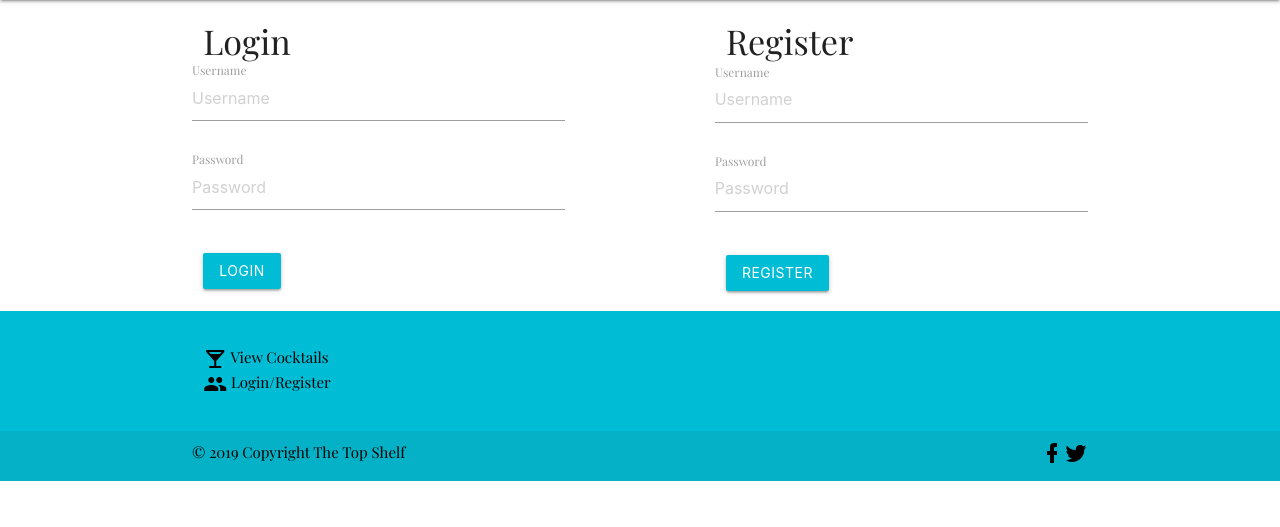
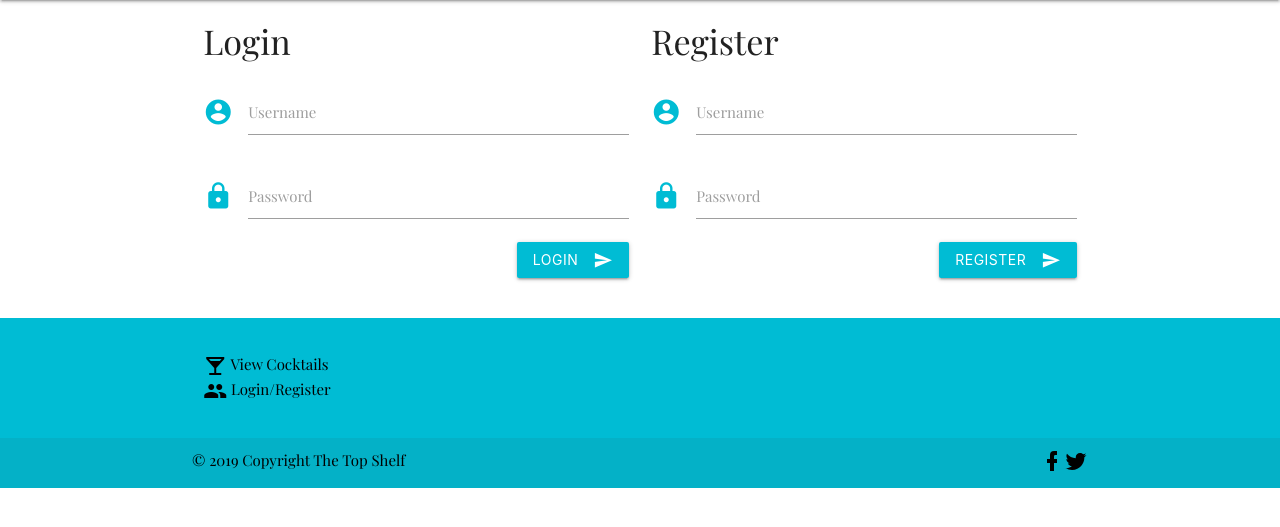
Before and after one commit to walshyc/the-top-shelf, a Flask app: page /user in a window 1280 px wide. Shown: the part 64-591 px from the top of the page. Run offline with Flask 2, Linux system fonts and the light colour scheme; some libraries are stand-ins or nearby versions.

Commit message:
updated login form

```diff
--- a/templates/user.html
+++ b/templates/user.html
@@ -5,45 +5,78 @@
 
 {% block content %}
 <div class="row">
-    <div class="col s12 m5">
+    <form method=POST action="{{ url_for('login') }}" class="col s6">
+        <div class="row">
+            <div class="col s12">
+                <h4>Login</h4>
+            </div>
+            <div class="input-field col s12">
+                <i class="material-icons prefix">account_circle</i>
+                <input id="icon_username_login" name="username" type="text" class="validate">
+                <label for="icon_username_login">Username</label>
+            </div>
+            <div class="input-field col s12">
+                <i class="material-icons prefix">lock</i>
+                <input id="icon_password_login" name="password" type="password" class="validate">
+                <label for="icon_password_login">Password</label>
+            </div>
+            <div class="col s12">
+                <button class="cyan btn waves-effect waves-light right" type="submit" name="action">Login
+                    <i class="material-icons right">send</i>
+                </button>
+            </div>
+        </div>
+    </form>
 
-        <h4>Login</h4>
-
-        <form method=POST action="{{ url_for('login') }}">
+        <form method=POST action="{{ url_for('register') }}" class="col s6">
             <div class="row">
-                <div class="input-field">
-                    <label for="username">Username</label>
-                    <input type="text" class="validate" name="username" placeholder="Username">
+                <div class="col s12">
+                    <h4>Register</h4>
+                    <h6>{{error_msg}}</h6>
+                </div>
+                <div class="input-field col s12">
+                    <i class="material-icons prefix">account_circle</i>
+                    <input id="icon_username_register" name="username" type="text" class="validate">
+                    <label for="icon_username_register">Username</label>
+                </div>
+                <div class="input-field col s12">
+                    <i class="material-icons prefix">lock</i>
+                    <input id="icon_password_register" name="password" type="password" class="validate">
+                    <label for="icon_password_register">Password</label>
+                </div>
+                <div class="col s12">
+                    <button class="cyan btn waves-effect waves-light right" type="submit" name="action">Register
+                        <i class="material-icons right">send</i>
+                    </button>
                 </div>
             </div>
-            <div class="row">
-                <div class="input-field">
-                    <label for="password">Password</label>
-                    <input type="password" class="validate" name="password" placeholder="Password">
-                </div>
+        </form>
+    </div>
+<!-- <div class="row">
+    <form method=POST action="{{ url_for('register') }}" class="col s6">
+        <div class="row">
+            <div class="col s12">
+                <h4>Register</h4>
+                <h6>{{error_msg}}</h6>
             </div>
-                <button type="submit" class="btn cyan">Login</button>
-            </form>
-        </div>
+            <div class="input-field col s12">
+                <i class="material-icons prefix">account_circle</i>
+                <input id="icon_username_register" name="username" type="text" class="validate">
+                <label for="icon_username_register">Username</label>
+            </div>
+            <div class="input-field col s12">
+                <i class="material-icons prefix">lock</i>
+                <input id="icon_password_register" name="password" type="password" class="validate">
+                <label for="icon_password_register">Password</label>
+            </div>
 
-        <div class="col s12 m5 right">
-                <h4>Register</h4>
-                <h5>{{error_msg}}</h5>
-                <form method=POST action="{{ url_for('register') }}">
-                    <div class="row">
-                        <div class="input-field">
-                            <label for="username">Username</label>
-                            <input type="text" class="validate" name="username" placeholder="Username">
-                        </div>
-                    </div>
-                    <div class="row">
-                        <div class="input-field">
-                            <label for="password">Password</label>
-                            <input type="password" class="validate" name="password" placeholder="Password">
-                        </div>
-                    </div>
-                        <button type="submit" class="btn cyan">Register</button>
-                    </form>
-                </div>
-</div>
+            <div class="col s12">
+                <button class="cyan btn waves-effect waves-light right" type="submit" name="action">Register
+                    <i class="material-icons right">send</i>
+                </button>
+            </div>
+    </form>
+</div> -->
+
+
 {% endblock %}
```
